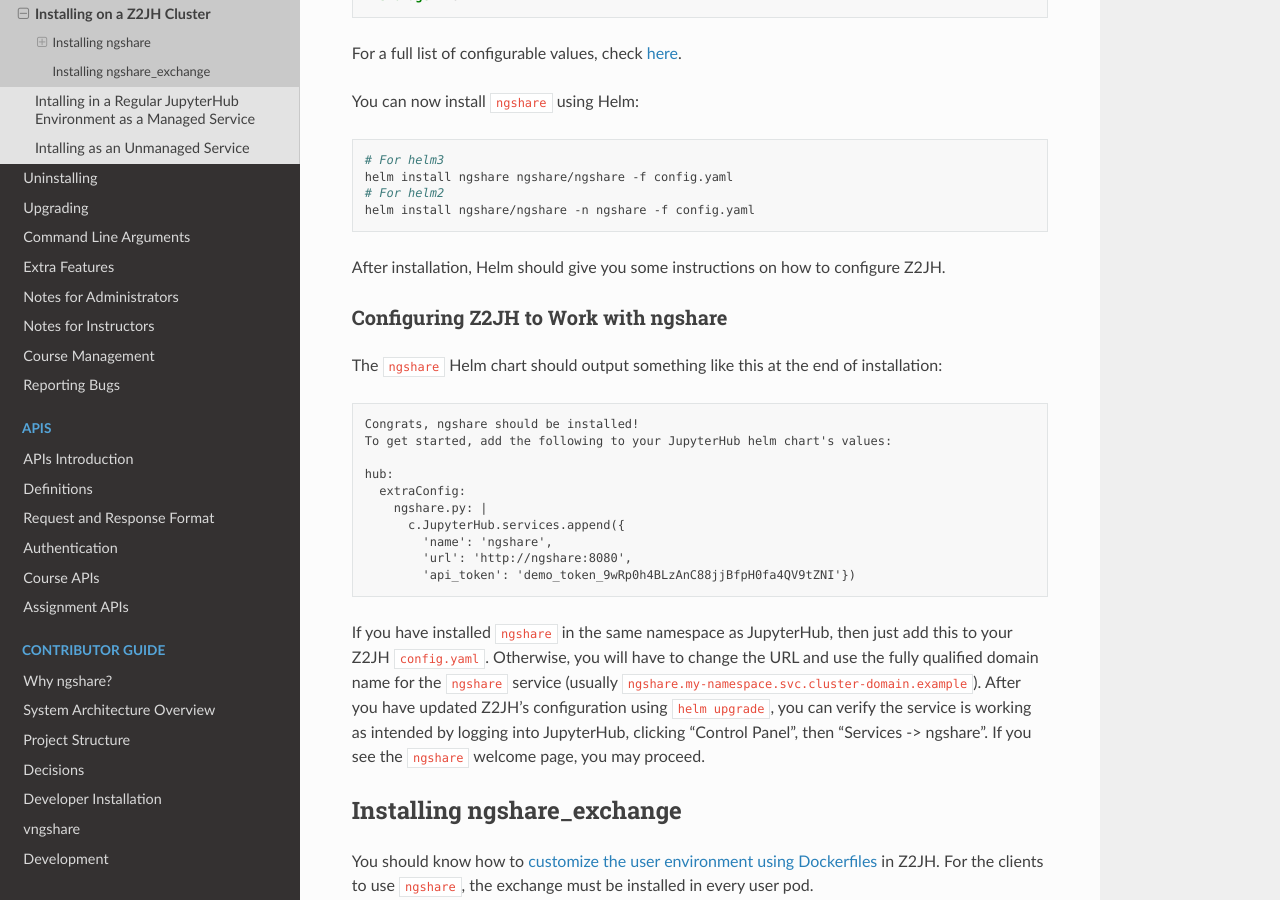
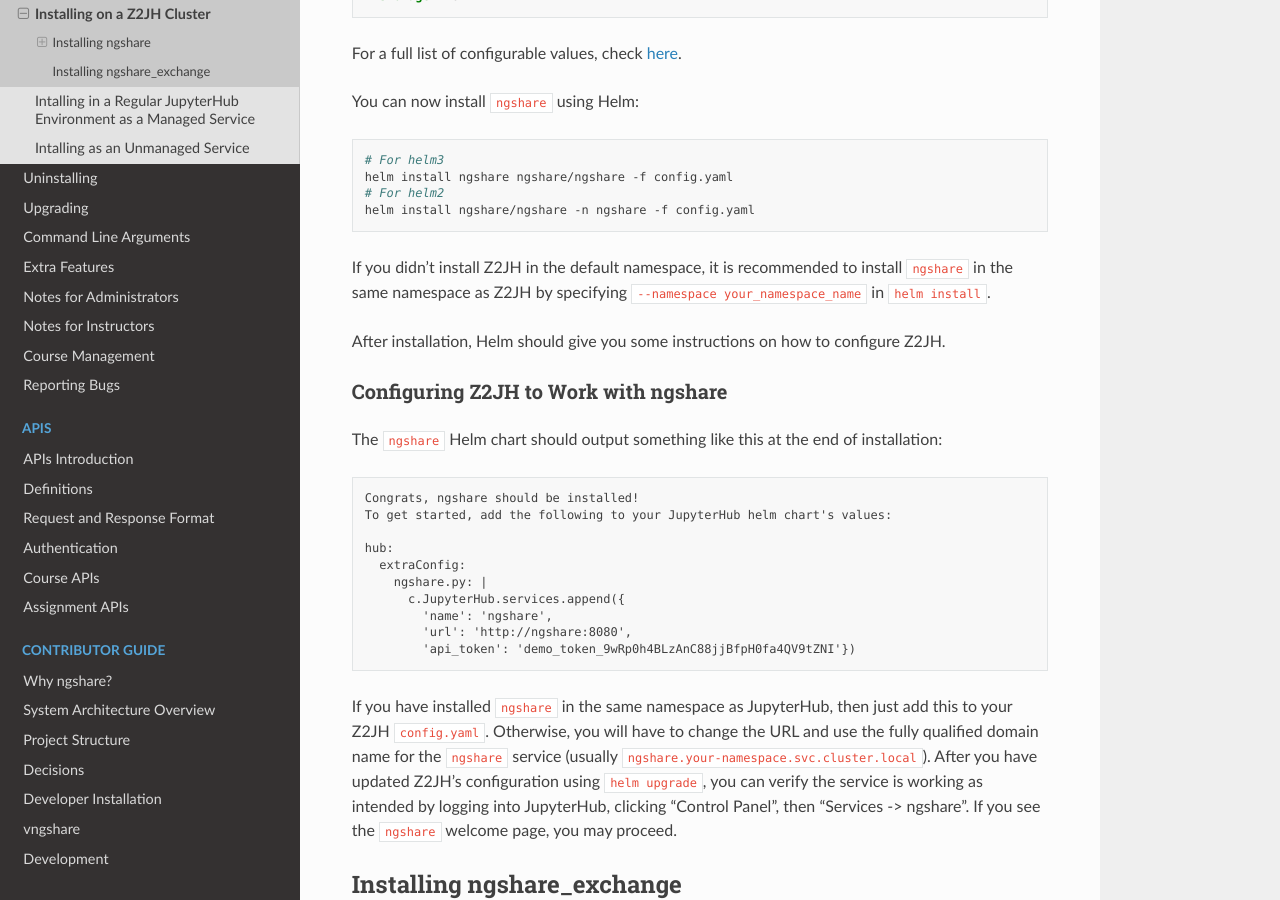
Before and after one commit to LibreTexts/ngshare, a Sphinx documentation site: the page built from docs/user_guide/install_z2jh.rst, in a window 1280 px wide and 900 px high, scrolled down 1206 px. Built offline with Sphinx 7.4.7 and the Read the Docs theme 2.0.0, drawn with Linux system fonts in a browser that asks for light colours.

Commit message:
Some docs addition on the helm chart

```diff
--- a/docs/user_guide/install_z2jh.rst
+++ b/docs/user_guide/install_z2jh.rst
@@ -64,6 +64,8 @@
     # For helm2
     helm install ngshare/ngshare -n ngshare -f config.yaml
 
+If you didn't install Z2JH in the default namespace, it is recommended to install ``ngshare`` in the same namespace as Z2JH by specifying ``--namespace your_namespace_name`` in ``helm install``.
+
 After installation, Helm should give you some instructions on how to configure Z2JH.
 
 Configuring Z2JH to Work with ngshare
@@ -84,7 +86,7 @@
             'url': 'http://ngshare:8080',
             'api_token': 'demo_token_9wRp0h4BLzAnC88jjBfpH0fa4QV9tZNI'})
 
-If you have installed ``ngshare`` in the same namespace as JupyterHub, then just add this to your Z2JH ``config.yaml``. Otherwise, you will have to change the URL and use the fully qualified domain name for the ``ngshare`` service (usually ``ngshare.my-namespace.svc.cluster-domain.example``). After you have updated Z2JH's configuration using ``helm upgrade``, you can verify the service is working as intended by logging into JupyterHub, clicking "Control Panel", then "Services -> ngshare". If you see the ``ngshare`` welcome page, you may proceed.
+If you have installed ``ngshare`` in the same namespace as JupyterHub, then just add this to your Z2JH ``config.yaml``. Otherwise, you will have to change the URL and use the fully qualified domain name for the ``ngshare`` service (usually ``ngshare.your-namespace.svc.cluster.local``). After you have updated Z2JH's configuration using ``helm upgrade``, you can verify the service is working as intended by logging into JupyterHub, clicking "Control Panel", then "Services -> ngshare". If you see the ``ngshare`` welcome page, you may proceed.
 
 Installing ngshare_exchange
 ---------------------------
--- a/docs/user_guide/upgrade.rst
+++ b/docs/user_guide/upgrade.rst
@@ -10,6 +10,8 @@
     helm repo update
     # assuming your release is called ngshare
     helm upgrade ngshare ngshare/ngshare -f your_config.yaml
+
+Please note that if during your first installation you didn't specify an API token, the randomized API token will be regenerated every upgrade. Therefore, it's highly recommended to specify the API token in your config.yaml.
 
 If you aren't using the helm chart and installed ngshare using pip, upgrade through pip:
 
```
